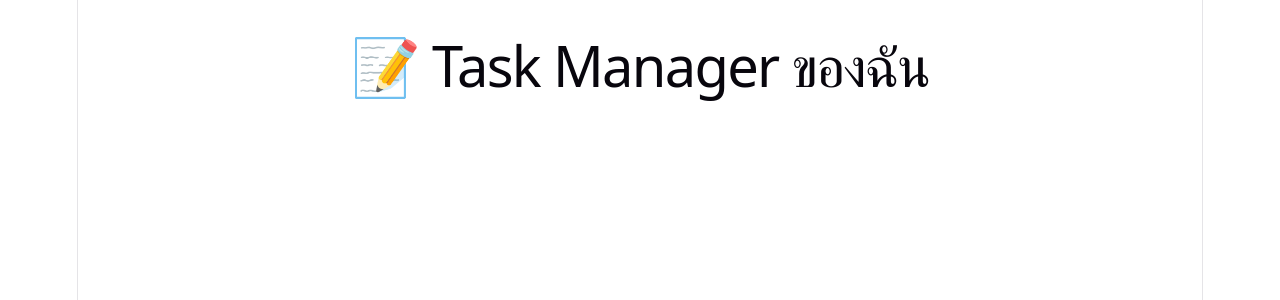
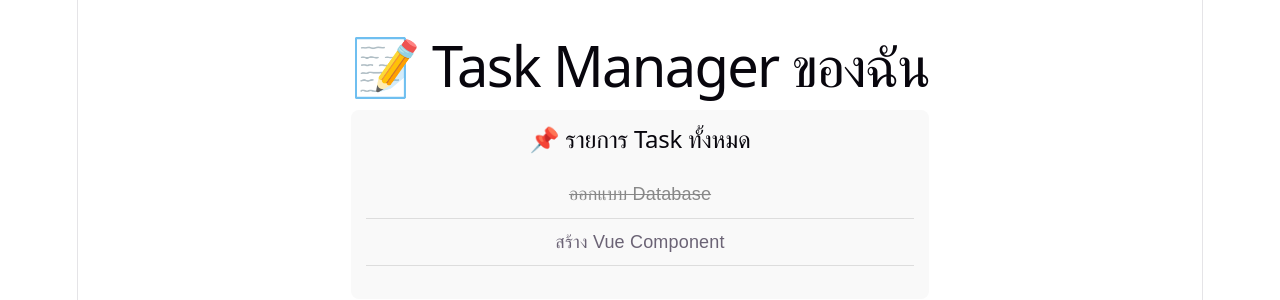
Before and after one commit to BORIDOS/firstVueApp, a Vue app: page / in a window 1280 px wide. Shown: the top 300 px of the page. Built offline with nearby package versions, Linux system fonts and the light colour scheme.

Commit message:
add tasklist page

```diff
--- a/src/App.vue
+++ b/src/App.vue
@@ -1,11 +1,18 @@
 <template>
   <div class="app-container">
     <h1>📝 Task Manager ของฉัน</h1>
+    <TaskList/>
   </div>
 </template>
 
 <script>
+import TaskList from './components/TaskList.vue';
+
   //พื้นที่สำหรับเขียน JavaScript (ดึง API, จัดการข้อมูล) จะอยู่ตรงนี้
+</script>
+
+<script setup>
+  import TaskList from './components/TaskList.vue';
 </script>
 
 <style>
--- /dev/null
+++ b/src/components/TaskList.vue
@@ -0,0 +1,47 @@
+<template>
+    <div class="task-list-container">
+        <h2>📌 รายการ Task ทั้งหมด</h2>
+
+        <!-- วนลูปแสดงข้อมูลจากตัวแปร tasks -->
+        <ul>
+            <li v-for="task in tasks" :key="task.id" class="task-item">
+                <span :class="{ completed: task.isCompleted}">
+                    {{ task.title }}
+                </span>
+            </li>
+        </ul>
+    </div>
+</template>
+
+<script setup>
+    import { ref } from 'vue';
+
+    // สร้างข้อมูลจำลอง (Mock Data) ไปก่อน เดี๋ยว Step ถัดไปเราจะดึงจาก API จริง
+    const tasks = ref ([
+        { id: 1, title: 'ออกแบบ Database', isCompleted: true },
+        { id: 2, title: 'สร้าง Vue Component', isCompleted: false },
+    ]);
+</script>
+
+<style scoped>
+.task-list-container {
+    margin-top: 20px;
+    background-color: #f9f9f9;
+    padding: 15px;
+    border-radius: 8px;
+}
+ul {
+    list-style-type: none;
+    padding: 0;
+}
+.task-item {
+    padding: 10px;
+    border-bottom: 1px solid #ddd;
+    font-size: 18px;
+}
+/* ถ้าทำเสร็จแล้ว ให้ขีดฆ่าตัวหนังสือ */
+.completed {
+    text-decoration: line-through;
+    color: #888;
+}
+</style>
```
